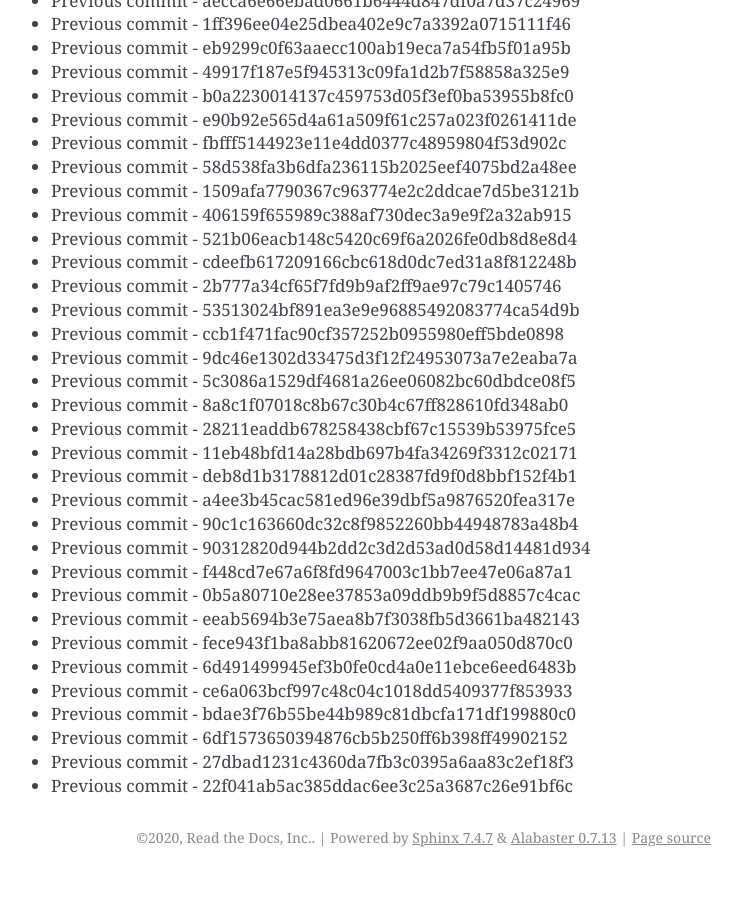
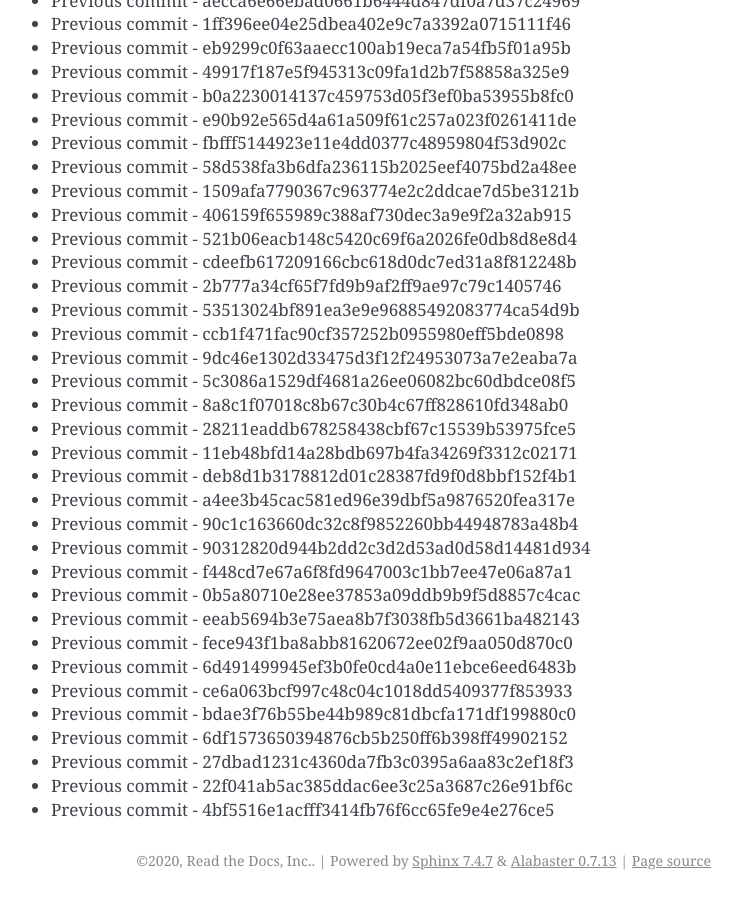
Before and after one commit to readthedocs/rtd-git-stresstest, a Sphinx documentation site: the page built from docs/updates.rst, in a window 1280 px wide and 900 px high, scrolled down 11197 px. Shown: the whole window, without its empty margins (399-1141 px from the left). Built offline with Sphinx 7.4.7, drawn with Linux system fonts in a browser that asks for light colours; before the commit the page ends 12074 px from its top, so only the background shows below that.

Commit message:
Generating commit from previous: 4bf5516e1acfff3414fb76f6cc65fe9e4e276ce5

```diff
--- a/docs/updates.rst
+++ b/docs/updates.rst
@@ -502,3 +502,4 @@ It can be tested for any performance characteristics.
 * Previous commit - 6df1573650394876cb5b250ff6b398ff49902152
 * Previous commit - 27dbad1231c4360da7fb3c0395a6aa83c2ef18f3
 * Previous commit - 22f041ab5ac385ddac6ee3c25a3687c26e91bf6c
+* Previous commit - 4bf5516e1acfff3414fb76f6cc65fe9e4e276ce5
```
